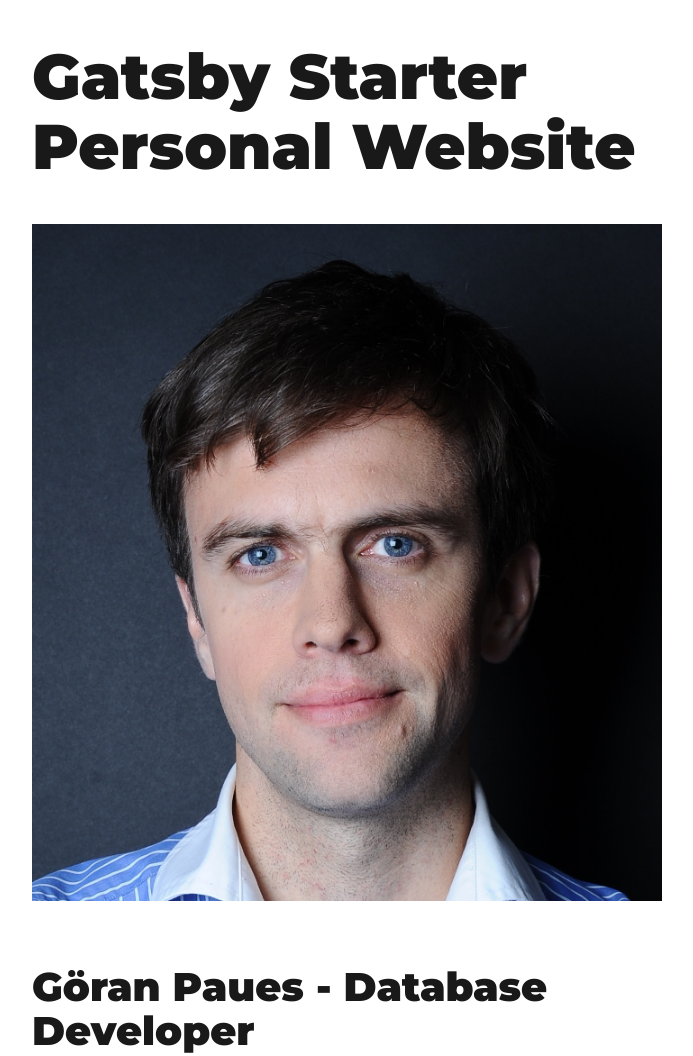
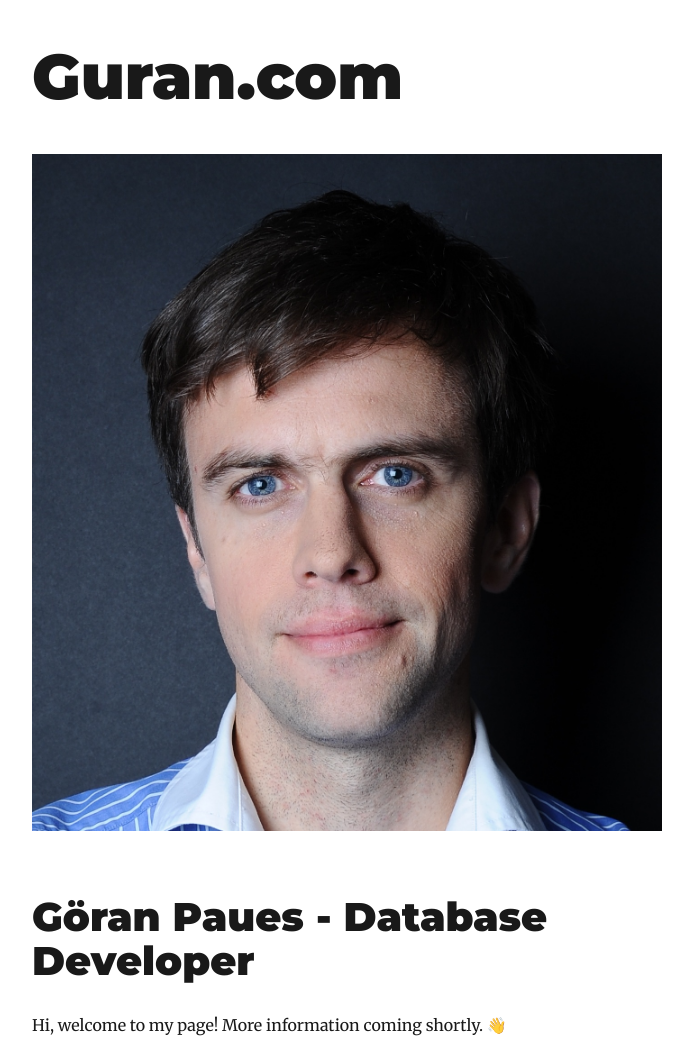
Before and after one commit to goranpaues/gurandotcom, a Gatsby site: page / in a window 1280 px wide. Shown: the top 1056 px of the page, without its empty margins (293-986 px from the left). Built offline with nearby package versions, Linux system fonts and the light colour scheme; Gatsby itself is replaced by a stand-in of ours; some packages are replaced by stand-ins of ours.

Commit message:
Changed site name

```diff
--- a/src/pages/index.js
+++ b/src/pages/index.js
@@ -7,7 +7,7 @@ import Button from "../components/button"
 
 class IndexPage extends React.Component {
   render() {
-    const siteTitle = "Gatsby Starter Personal Website"
+    const siteTitle = "Guran.com"
 
     return (
       <Layout location={this.props.location} title={siteTitle}>
```
